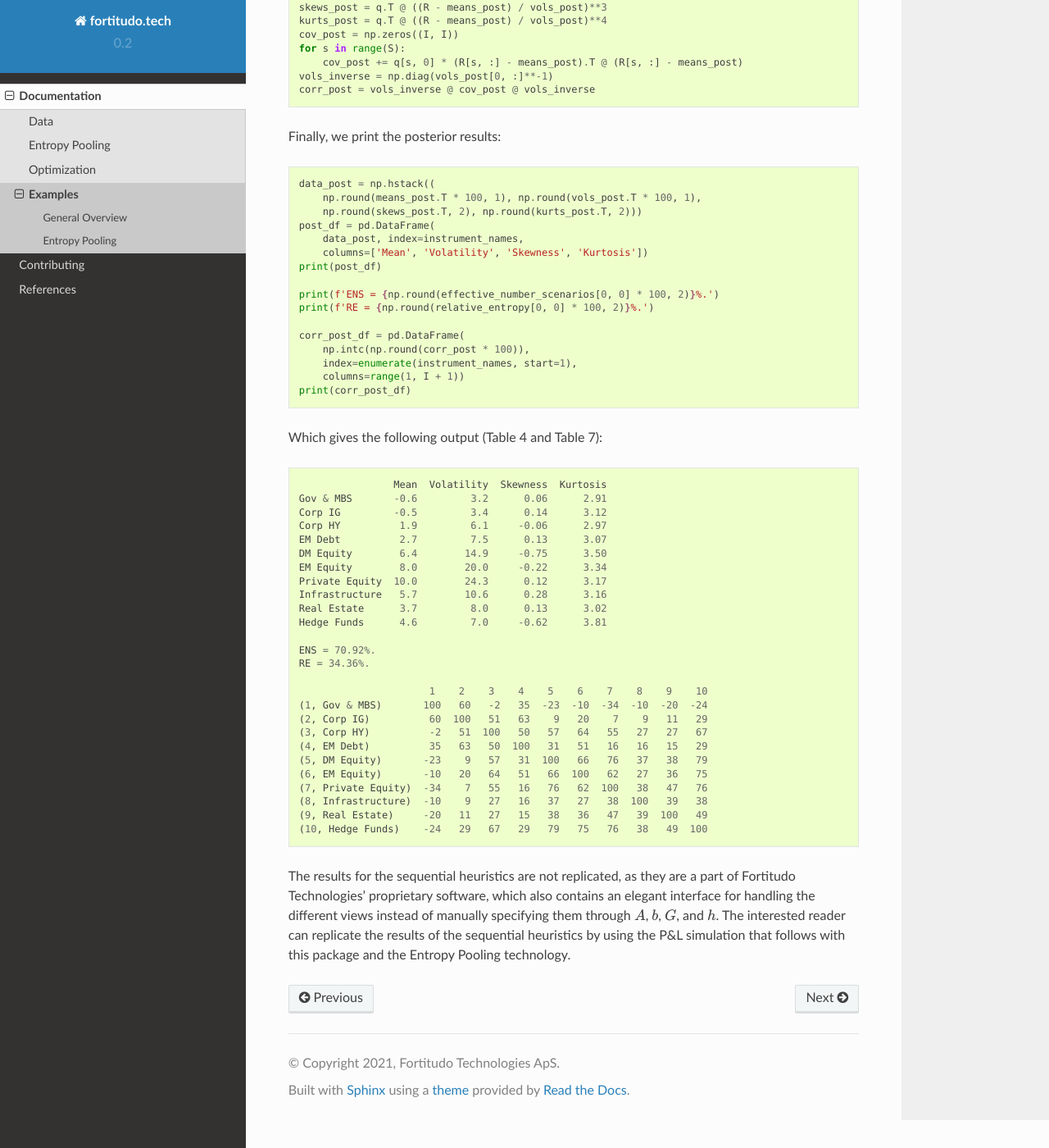
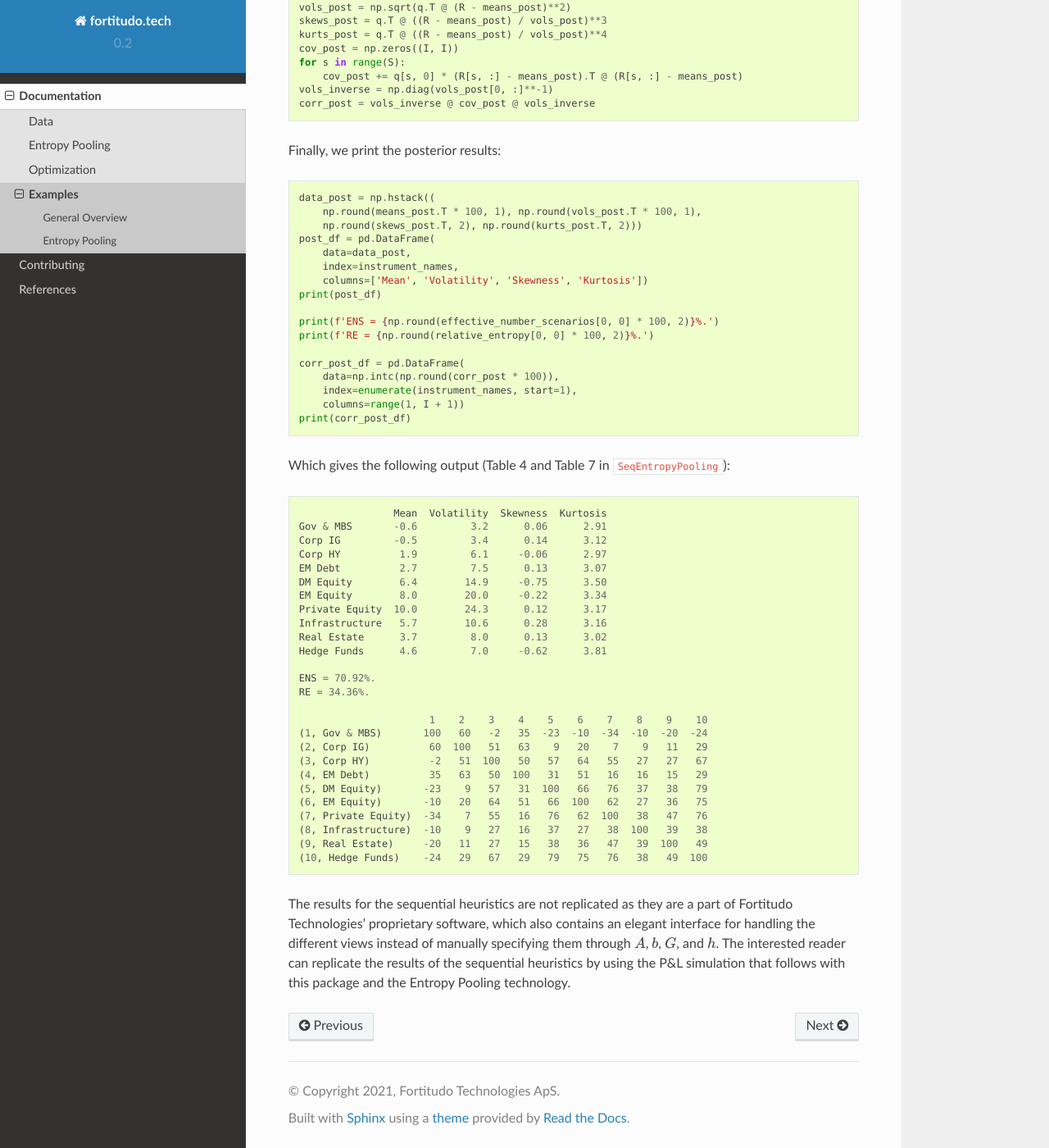
Before and after one commit to fortitudo-tech/fortitudo.tech, a Sphinx documentation site: the page built from docs/source/examples.rst, in a window 1280 px wide and 1400 px high, scrolled down 6384 px. Shown: the whole window at 82% size. Built offline with Sphinx 7.4.7 and the Read the Docs theme 2.0.0, drawn with Linux system fonts in a browser that asks for light colours; cross-references to code outside the pages are shown as plain code.

Commit message:
Clean-up and alignment for Entropy Pooling example

```diff
--- a/docs/source/examples.rst
+++ b/docs/source/examples.rst
@@ -261,12 +261,13 @@ Next, we compute and print some prior stats:
         np.round(means_prior.T * 100, 1), np.round(vols_prior.T * 100, 1),
         np.round(skews_prior.T, 2), np.round(kurts_prior.T, 2)))
     prior_df = pd.DataFrame(
-        data_prior, index=instrument_names,
+        data=data_prior,
+        index=instrument_names,
         columns=['Mean', 'Volatility', 'Skewness', 'Kurtosis'])
     print(prior_df)
 
     corr_prior_df = pd.DataFrame(
-        np.intc(np.round(corr_prior * 100)),
+        data=np.intc(np.round(corr_prior * 100)),
         index=enumerate(instrument_names, start=1),
         columns=range(1, I + 1))
     print(corr_prior_df)
@@ -349,7 +350,8 @@ Finally, we print the posterior results:
         np.round(means_post.T * 100, 1), np.round(vols_post.T * 100, 1),
         np.round(skews_post.T, 2), np.round(kurts_post.T, 2)))
     post_df = pd.DataFrame(
-        data_post, index=instrument_names,
+        data=data_post,
+        index=instrument_names,
         columns=['Mean', 'Volatility', 'Skewness', 'Kurtosis'])
     print(post_df)
 
@@ -357,12 +359,13 @@ Finally, we print the posterior results:
     print(f'RE = {np.round(relative_entropy[0, 0] * 100, 2)}%.')
 
     corr_post_df = pd.DataFrame(
-        np.intc(np.round(corr_post * 100)),
+        data=np.intc(np.round(corr_post * 100)),
         index=enumerate(instrument_names, start=1),
         columns=range(1, I + 1))
     print(corr_post_df)
 
-Which gives the following output (Table 4 and Table 7)::
+Which gives the following output (Table 4 and Table 7 in
+:cite:t:`SeqEntropyPooling`)::
 
                     Mean  Volatility  Skewness  Kurtosis
     Gov & MBS       -0.6         3.2      0.06      2.91
@@ -391,7 +394,7 @@ Which gives the following output (Table 4 and Table 7)::
     (9, Real Estate)     -20   11   27   15   38   36   47   39  100   49
     (10, Hedge Funds)    -24   29   67   29   79   75   76   38   49  100
 
-The results for the sequential heuristics are not replicated, as they are a
+The results for the sequential heuristics are not replicated as they are a
 part of Fortitudo Technologies' proprietary software, which also contains an
 elegant interface for handling the different views instead of manually specifying
 them through :math:`A`, :math:`b`, :math:`G`, and :math:`h`. The interested
```
Also changed, not shown: 5 other files.
